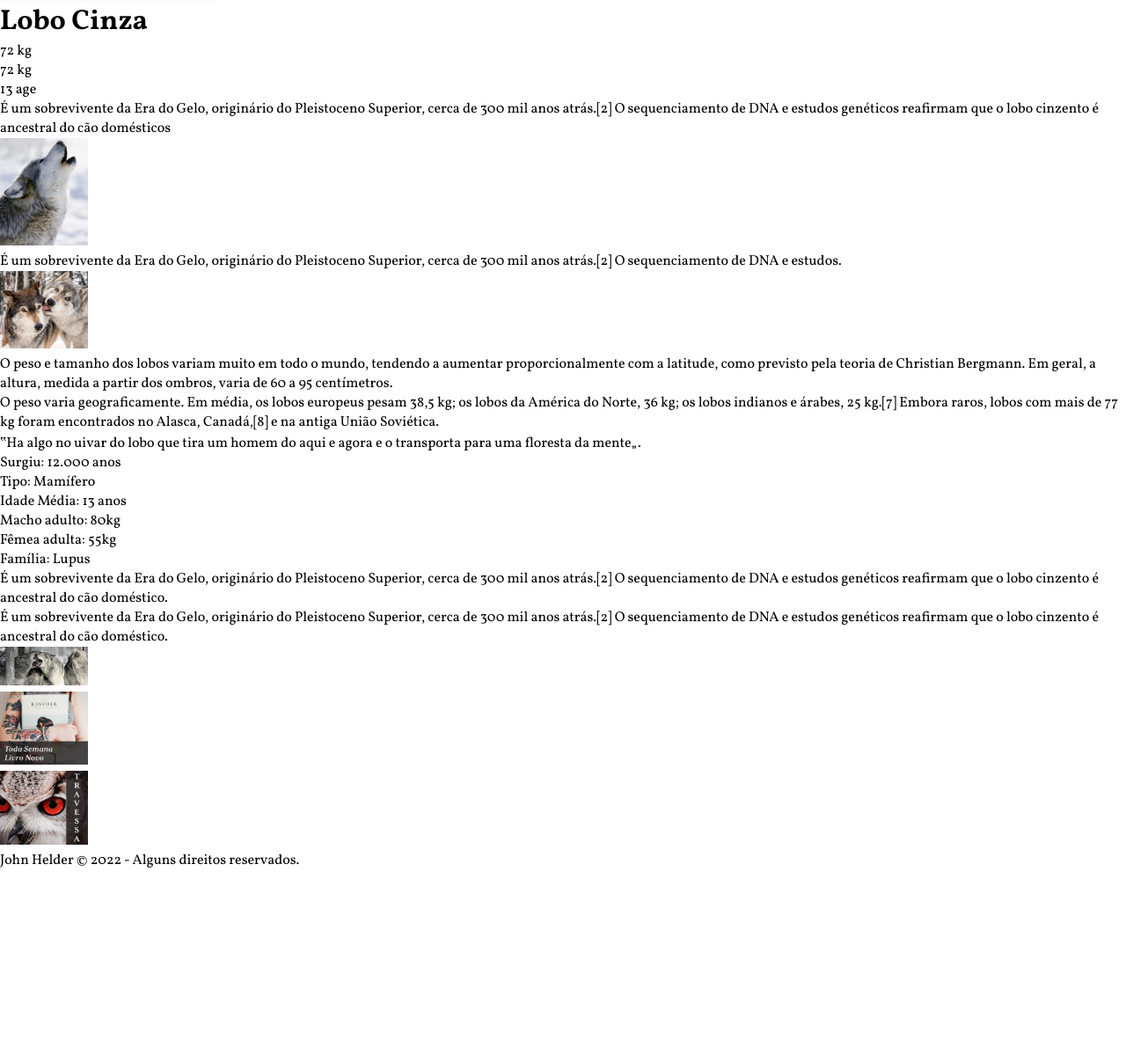
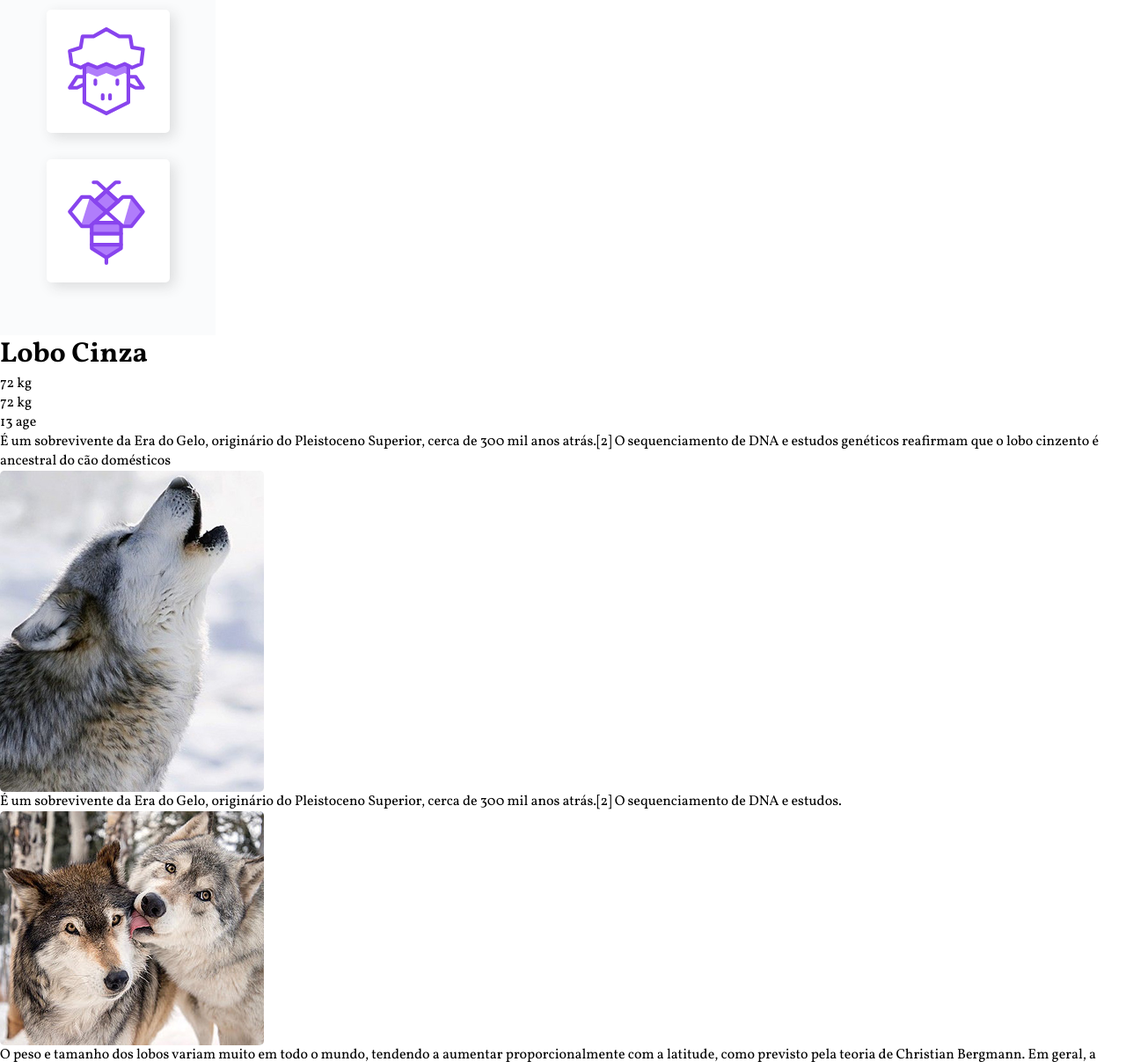
Before and after one commit to Johnhelder/wildbeast, a plain HTML site: page index.html in a window 1280 px wide. Shown: the part 804-2011 px from the top of the page at 88% size. Before the commit the page ends 1793 px from the top, so only its background shows below. Drawn offline with Linux system fonts and the light colour scheme.

Commit message:
Alteração no style

```diff
--- a/style.css
+++ b/style.css
@@ -21,7 +21,9 @@ a {
 }
 
 img {
-  max-width: 100px;
+  max-width: 100%;
+  display: block;
+  border-radius: 5px;
 }
 
 /*Grid geral*/
@@ -77,14 +79,42 @@ img {
   padding: 30px;
 }
 
+.sidenav li a {
+  display: block;
+  min-width: 60px;
+  max-width: 100px;
+  margin: 0 auto 30px auto;
+  background: white;
+  padding: 20px;
+  border-radius: 5px;
+  box-shadow: 5px 5px 15px 0px rgba(44, 44, 44, 0.15);
+  transition: 0.1s ease-out;
+}
+
+.sidenav li a:hover {
+  background: #b07dfb;
+}
+
 .content {
   grid-area: content;
 }
 
 .anuncios {
   grid-area: anuncios;
+  background: #fafbfc;
+  display: grid;
+  align-content: start;
+  padding: 30px;
+  gap: 30px;
 }
 
 .footer {
   grid-area: footer;
+  background: linear-gradient(165deg, #8844ee, #b07dfb);
 }
+
+.footer p {
+  color: white;
+  text-align: center;
+  padding: 30px;
+}
```
